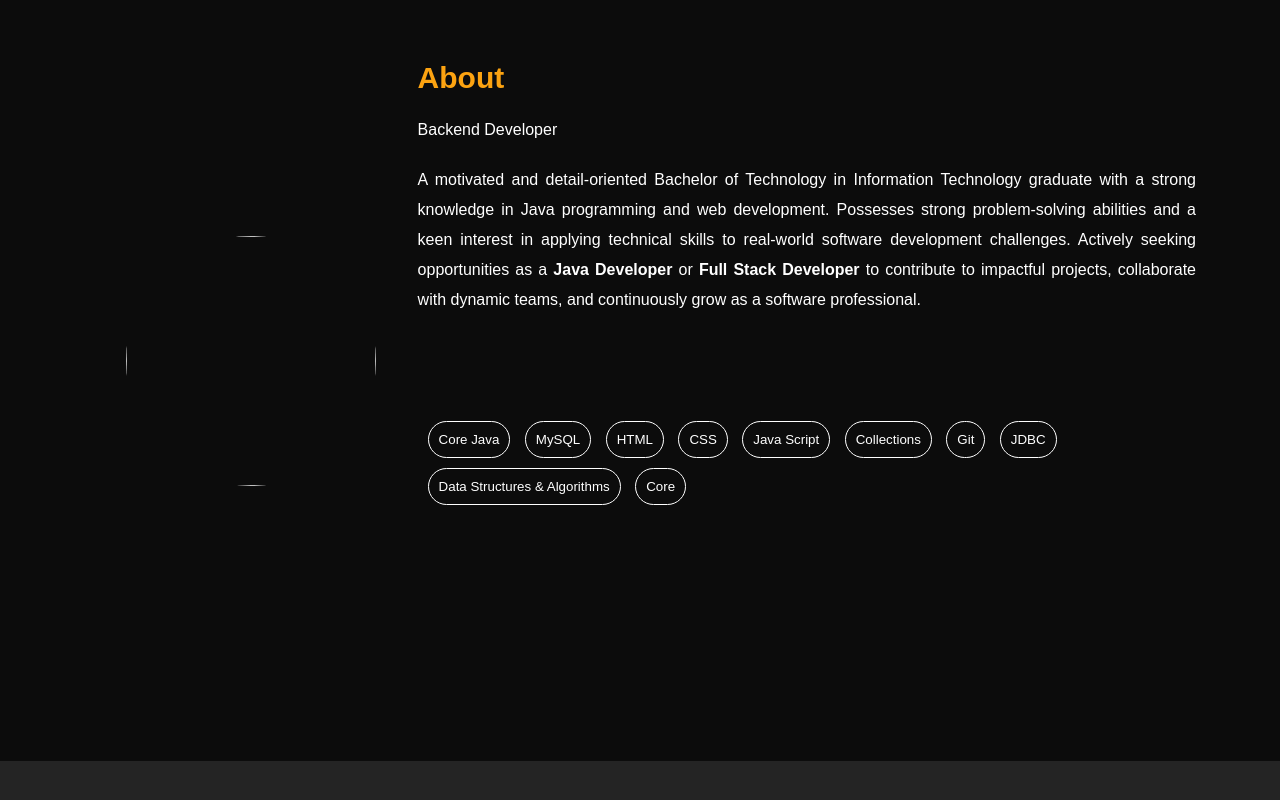
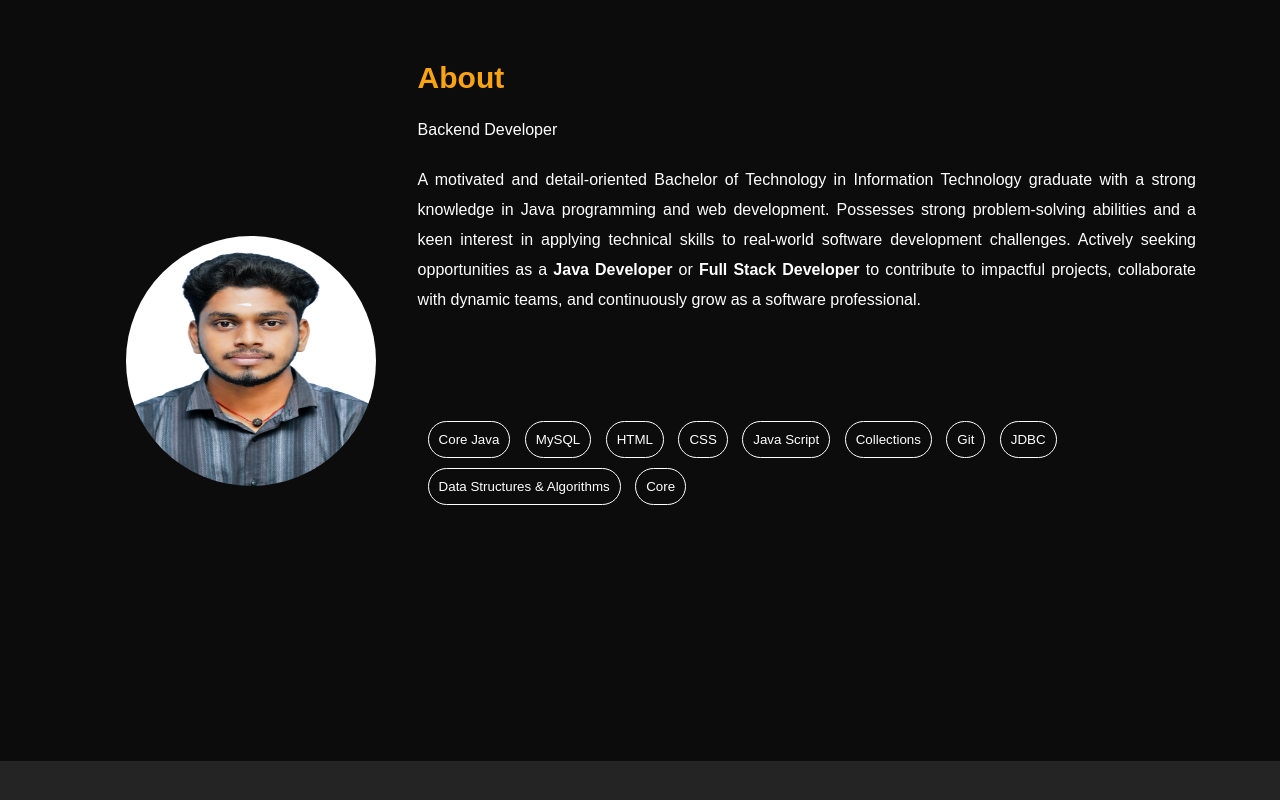
Before and after one commit to SanthoshRavichandran07/Portfolio, a plain HTML site: page index.html in a window 1280 px wide. Shown: the part 839-1639 px from the top of the page. Drawn offline with Linux system fonts and the light colour scheme.

Commit message:
Fix HTML structure and update image paths

```diff
--- a/Home.html
+++ b/index.html
@@ -3,7 +3,7 @@
 <head>
     <title>Santhosh Ravichandran</title>
     <link rel="stylesheet" type="text/css" href="Home.css">
-    <link rel="icon" type="icon" href="Image/SR_Logo.png">
+    <link rel="icon" type="icon" href="SR_Logo.png">
 </head>
 
 <body>
@@ -40,7 +40,7 @@
             <div class="about-inner">
                 <div class="left-about">
                     <div class="photo">
-                        <img src="./Image/Santhosh_Photo.jpg" alt="">
+                        <img src="./Santhosh_Photo.jpg" alt="Santhosh Photo">
                     </div>
                 </div>
                 <div class="right-about">
@@ -102,4 +102,5 @@
     </footer>
 </body>
 
+
 </html>
```
